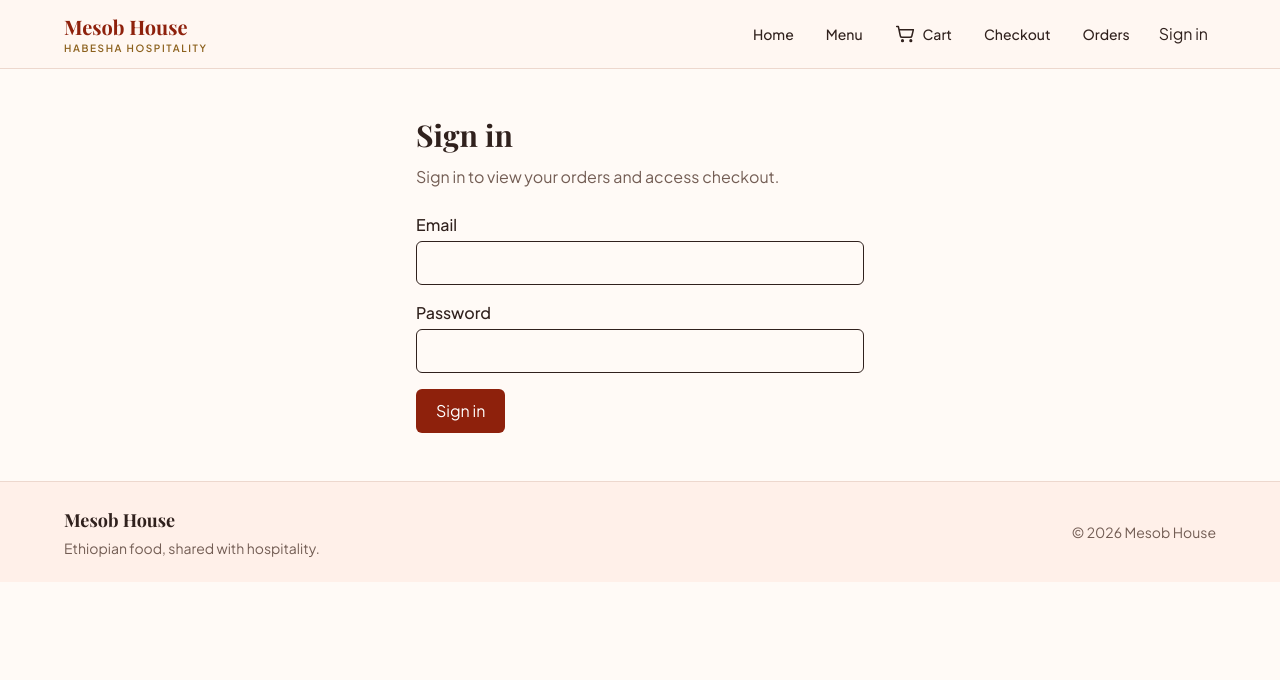
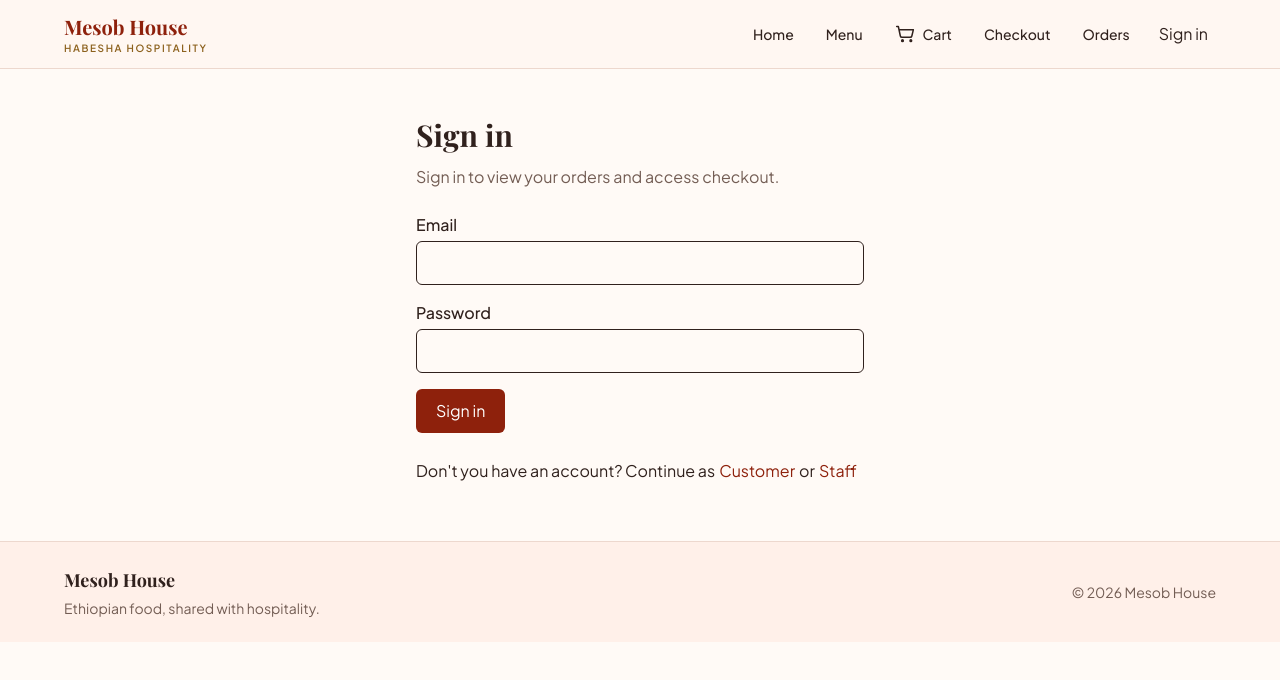
Before and after one commit to dere-12/mesob-house, a Next.js app: page /signin in a window 1280 px wide. Shown: the top 680 px of the page. Built offline with nearby package versions, Linux system fonts and the light colour scheme; no server answers; a web font is replaced by a local one.

Commit message:
feat: add demo account selection to sign-in form

```diff
--- a/app/cart/page.js
+++ b/app/cart/page.js
@@ -28,9 +28,9 @@ export default function CartPage() {
 
           <Link
             href="/menu"
-            className="touch-target mt-4 rounded-md bg-gray-900 px-5 py-2 text-white transition-colors hover:bg-red-700"
+            className="touch-target mt-4 rounded-md bg-gray-900 px-5 py-2 transition-colors hover:bg-red-700"
           >
-            Browse Menu
+            <p className="text-white">Browse Menu</p>
           </Link>
         </div>
       ) : (
--- a/app/signin/SignInForm.jsx
+++ b/app/signin/SignInForm.jsx
@@ -1,14 +1,39 @@
 "use client";
 
-import { useActionState } from "react";
+import { useActionState, useState } from "react";
 import { signIn } from "@/app/actions";
+
+const DEMO_ACCOUNTS = {
+  customer: {
+    email: "customer@addiseats.local",
+    password: "1234",
+  },
+  staff: {
+    email: "staff@addiseats.local",
+    password: "1234",
+  },
+};
 
 export default function SignInForm({ next }) {
   const [state, formAction, pending] = useActionState(signIn, null);
 
+  const [selectedAccount, setSelectedAccount] = useState(null);
+  const [email, setEmail] = useState("");
+  const [password, setPassword] = useState("");
+
+  function handleGuest(guestType) {
+    const credentials = DEMO_ACCOUNTS[guestType];
+
+    if (!credentials) return;
+
+    setSelectedAccount(guestType);
+    setEmail(credentials.email);
+    setPassword(credentials.password);
+  }
+
   return (
     <form action={formAction} className="mt-6 space-y-4">
-      <input type="hidden" name="next" value={next} />
+      <input type="hidden" name="next" value={next ?? "/"} />
 
       <div>
         <label htmlFor="email" className="mb-1 block font-medium">
@@ -20,6 +45,11 @@ export default function SignInForm({ next }) {
           name="email"
           type="email"
           autoComplete="username"
+          value={email}
+          onChange={(event) => {
+            setEmail(event.target.value);
+            setSelectedAccount(null);
+          }}
           required
           className="w-full rounded-md border px-3 py-2"
         />
@@ -35,6 +65,11 @@ export default function SignInForm({ next }) {
           name="password"
           type="password"
           autoComplete="current-password"
+          value={password}
+          onChange={(event) => {
+            setPassword(event.target.value);
+            setSelectedAccount(null);
+          }}
           required
           className="w-full rounded-md border px-3 py-2"
         />
@@ -53,6 +88,29 @@ export default function SignInForm({ next }) {
       >
         {pending ? "Signing in..." : "Sign in"}
       </button>
+
+      <div>
+        <p>
+          Don&apos;t you have an account? Continue as
+          <button
+            type="button"
+            aria-pressed={selectedAccount === "customer"}
+            className="px-1 text-gray-900 hover:cursor-pointer"
+            onClick={() => handleGuest("customer")}
+          >
+            Customer
+          </button>
+          or
+          <button
+            type="button"
+            aria-pressed={selectedAccount === "staff"}
+            className="px-1 text-gray-900 hover:cursor-pointer"
+            onClick={() => handleGuest("staff")}
+          >
+            Staff
+          </button>
+        </p>
+      </div>
     </form>
   );
 }
```
